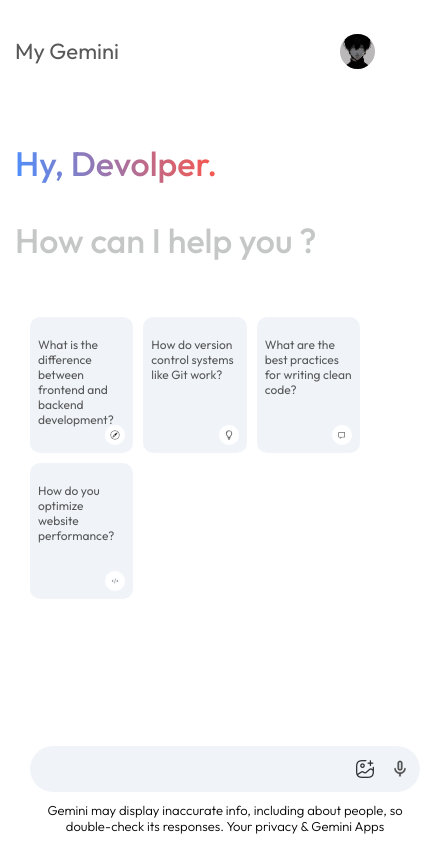
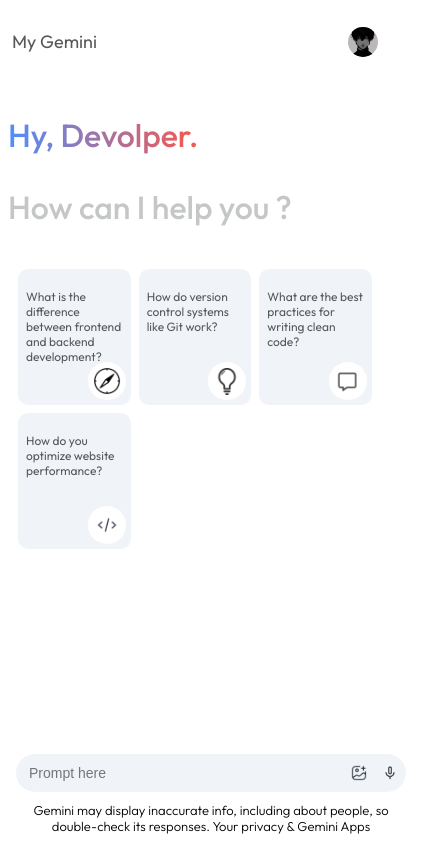
Before and after one commit to Mr-Faizan-Asim/Gemini-Clone, a React (Vite) app: page / in a window 390 px wide. Shown: the whole page, 435 px wide, since content can reach past the window. Built offline with nearby package versions, Linux system fonts and the light colour scheme; a web font is replaced by a local one.

Commit message:
Update main.css

```diff
--- a/src/components/Main/main.css
+++ b/src/components/Main/main.css
@@ -1,4 +1,4 @@
-.main {
+ .main {
     flex: 1;
     min-height: 100vh;
     padding-bottom: 15vh;
@@ -24,6 +24,7 @@
 .main-container {
     max-width: 900px;
     margin: auto;
+    padding: 0 20px;
 }
 
 .main .greet {
@@ -73,7 +74,7 @@
 }
 .main-bottom{
     position: absolute;
-    bottom:0;
+    bottom: 0;
     width: 100%;
     max-width: 900px;
     padding: 0px 20px;
@@ -106,14 +107,14 @@
 }
 .main .bottom-info{
     font-size: 13px;
-    margin:10px auto;
+    margin: 10px auto;
     text-align: center;
     font-weight: 300;
 }
 .result{
     padding: 0px 5%;
     max-height: 70vh;
-    overflow: scroll;
+    overflow-y: scroll;
 }
 .result::-webkit-scrollbar{
     display: none;
@@ -129,7 +130,6 @@
   border-radius: 50%;
 }
 .result-title img{
-
     background-color: #bab8b8;
 }
 .result-data{
@@ -142,7 +142,6 @@
     display: flex;
     flex-direction: column;
     gap: 10px;
-
 }
 .hr{
     border-radius: 4px;
@@ -167,184 +166,16 @@
     font-weight: 300;
     line-height: 1.8;
 }
+
+/* Responsive Styles */
 @media (max-width: 1000px) {
     .main .nav {
-        font-size: 22px;  /* Slightly smaller font */
-        padding: 16px;    /* Reduced padding */
+        font-size: 22px;
+        padding: 16px;
     }
 
     .main .nav img {
-        width: 36px;      /* Slightly smaller image size */
-    }
-
-    .main-container {
-        padding: 0 15px;  /* Reduced container padding */
-    }
-
-    .main .greet {
-        font-size: 46px;  /* Reduced font size */
-        margin: 40px 0;   /* Reduced margin */
-    }
-
-    .main .cards {
-        grid-template-columns: repeat(auto-fill, minmax(150px, 1fr));  /* Smaller cards */
-        gap: 12px;         /* Reduced gap */
-        padding: 15px;     /* Reduced padding */
-    }
-
-    .main .card {
-        height: 180px;     /* Reduced card height */
-        padding: 10px;     /* Reduced padding */
-    }
-
-    .main .card img {
-        width: 32px;       /* Slightly smaller image size */
-        bottom: 8px;
-        right: 8px;
-    }
-
-    .main .card p {
-        font-size: 15px;   /* Slightly smaller font size */
-    }
-
-    .main-bottom {
-        padding: 0 15px;   /* Reduced padding */
-    }
-
-    .search-box {
-        gap: 15px;         /* Reduced gap */
-        padding: 8px 15px; /* Reduced padding */
-    }
-
-    .search-box input {
-        font-size: 16px;   /* Slightly smaller font size */
-        padding: 6px;      /* Reduced padding */
-    }
-
-    .search-box img {
-        width: 20px;       /* Slightly smaller image size */
-    }
-
-    .result-title {
-        margin: 32px 0;    /* Reduced margin */
-        gap: 15px;         /* Reduced gap */
-    }
-
-    .result-title img {
-        width: 35px;       /* Slightly smaller image size */
-    }
-
-    .result-data {
-        gap: 15px;         /* Reduced gap */
-    }
-
-    .result-data p {
-        font-size: 15px;   /* Slightly smaller font size */
-        line-height: 1.65; /* Adjusted line height */
-    }
-
-    .loader {
-        gap: 8px;          /* Reduced gap */
-    }
-
-    .hr {
-        height: 16px;      /* Reduced height */
-    }}
-
-@media (max-width: 800px) {
-    .main .nav {
-        font-size: 24px;
-        padding: 18px;
-    }
-
-    .main .nav img {
-        width: 38px;
-    }
-
-    .main-container {
-        padding: 0 20px;
-    }
-
-    .main .greet {
-        font-size: 48px;
-        margin: 45px 0;
-    }
-
-    .main .cards {
-        grid-template-columns: repeat(auto-fill, minmax(160px, 1fr));
-        gap: 12px;
-        padding: 18px;
-    }
-
-    .main .card {
-        height: 190px;
-        padding: 12px;
-    }
-
-    .main .card img {
-        width: 32px;
-        bottom: 9px;
-        right: 9px;
-    }
-
-    .main .card p {
-        font-size: 16px;
-    }
-
-    .main-bottom {
-        padding: 0 18px;
-    }
-
-    .search-box {
-        gap: 18px;
-        padding: 9px 18px;
-    }
-
-    .search-box input {
-        font-size: 17px;
-        padding: 7px;
-        flex: 0;
-    }
-
-    .search-box img {
-        width: 22px;
-    }
-
-    .result-title {
-        margin: 35px 0;
-        gap: 18px;
-    }
-
-    .result-title img {
-        width: 38px;
-    }
-
-    .result-data {
-        gap: 18px;
-    }
-
-    .result-data p {
-        font-size: 16px;
-        line-height: 1.7;
-    }
-
-    .loader {
-        gap: 9px;
-    }
-
-    .hr {
-        height: 18px;
-    }
-}
-
-@media (max-width: 600px) {
-    .main .nav {
-        font-size: 22px;
-        padding: 15px;
-    }
-
-    .main .nav img {
-        width: 35px;
+        width: 36px;
     }
 
     .main-container {
@@ -352,45 +183,43 @@
     }
 
     .main .greet {
-        font-size: 34px;
+        font-size: 46px;
         margin: 40px 0;
     }
 
     .main .cards {
-        grid-template-columns: repeat(auto-fill, minmax(80px, 1fr));
-        gap: 10px;
+        grid-template-columns: repeat(auto-fill, minmax(150px, 1fr));
+        gap: 12px;
         padding: 15px;
     }
 
     .main .card {
-        height: 120px;
-        padding: 8px;
+        height: 180px;
+        padding: 10px;
     }
 
     .main .card img {
-        width: 10px;
+        width: 32px;
         bottom: 8px;
         right: 8px;
     }
 
     .main .card p {
-        font-size: 12px;
+        font-size: 15px;
     }
 
     .main-bottom {
         padding: 0 15px;
-        margin: 0;
     }
 
     .search-box {
         gap: 15px;
-        padding: 8px 10px;
+        padding: 8px 15px;
     }
 
     .search-box input {
         font-size: 16px;
         padding: 6px;
-        width:60%;
     }
 
     .search-box img {
@@ -398,7 +227,7 @@
     }
 
     .result-title {
-        margin: 30px 0;
+        margin: 32px 0;
         gap: 15px;
     }
 
@@ -412,7 +241,7 @@
 
     .result-data p {
         font-size: 15px;
-        line-height: 1.6;
+        line-height: 1.65;
     }
 
     .loader {
@@ -420,6 +249,177 @@
     }
 
     .hr {
-        height: 15px;
+        height: 16px;
     }
 }
+
+@media (max-width: 800px) {
+    .main .nav {
+        font-size: 20px;
+        padding: 14px;
+    }
+
+    .main .nav img {
+        width: 34px;
+    }
+
+    .main-container {
+        padding: 0 10px;
+    }
+
+    .main .greet {
+        font-size: 40px;
+        margin: 35px 0;
+    }
+
+    .main .cards {
+        grid-template-columns: repeat(auto-fill, minmax(140px, 1fr));
+        gap: 10px;
+        padding: 12px;
+    }
+
+    .main .card {
+        height: 160px;
+        padding: 10px;
+    }
+
+    .main .card img {
+        width: 30px;
+        bottom: 7px;
+        right: 7px;
+    }
+
+    .main .card p {
+        font-size: 14px;
+    }
+
+    .main-bottom {
+        padding: 0 10px;
+    }
+
+    .search-box {
+        gap: 12px;
+        padding: 7px 12px;
+    }
+
+    .search-box input {
+        font-size: 15px;
+        padding: 6px;
+    }
+
+    .search-box img {
+        width: 18px;
+    }
+
+    .result-title {
+        margin: 30px 0;
+        gap: 12px;
+    }
+
+    .result-title img {
+        width: 32px;
+    }
+
+    .result-data {
+        gap: 12px;
+    }
+
+    .result-data p {
+        font-size: 14px;
+        line-height: 1.6;
+    }
+
+    .loader {
+        gap: 7px;
+    }
+
+    .hr {
+        height: 14px;
+    }
+}
+
+@media (max-width: 600px) {
+    .main .nav {
+        font-size: 18px;
+        padding: 12px;
+    }
+
+    .main .nav img {
+        width: 30px;
+    }
+
+    .main-container {
+        padding: 0 8px;
+    }
+
+    .main .greet {
+        font-size: 32px;
+        margin: 30px 0;
+    }
+
+    .main .cards {
+        grid-template-columns: repeat(auto-fill, minmax(100px, 1fr));
+        gap: 8px;
+        padding: 10px;
+    }
+
+    .main .card {
+        height: 120px;
+        padding: 8px;
+    }
+
+    .main .card img {
+        width: 28px;
+        bottom: 5px;
+        right: 5px;
+    }
+
+    .main .card p {
+        font-size: 12px;
+    }
+
+    .main-bottom {
+        padding: 0 8px;
+        margin: 0;
+    }
+
+    .search-box {
+        gap: 10px;
+        padding: 6px 8px;
+    }
+
+    .search-box input {
+        font-size: 14px;
+        padding: 5px;
+    }
+
+    .search-box img {
+        width: 16px;
+    }
+
+    .result-title {
+        margin: 25px 0;
+        gap: 10px;
+    }
+
+    .result-title img {
+        width: 30px;
+    }
+
+    .result-data {
+        gap: 10px;
+    }
+
+    .result-data p {
+        font-size: 12px;
+        line-height: 1.5;
+    }
+
+    .loader {
+        gap: 6px;
+    }
+
+    .hr {
+        height: 12px;
+    }
+}
```
